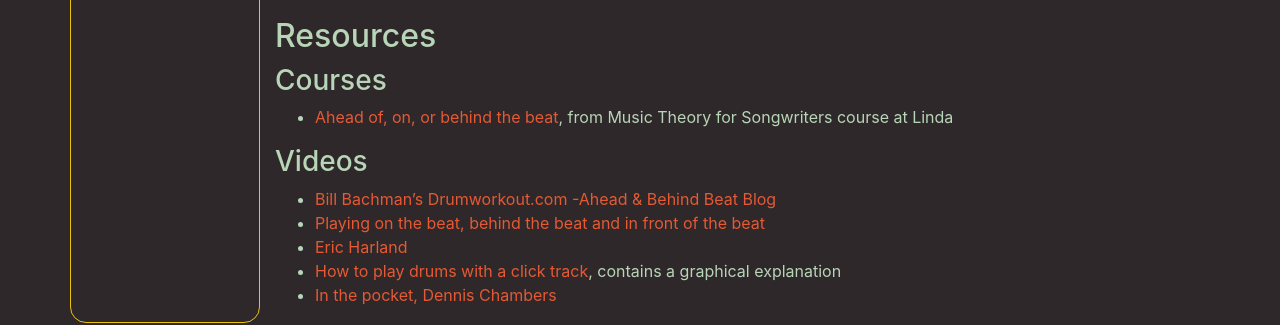
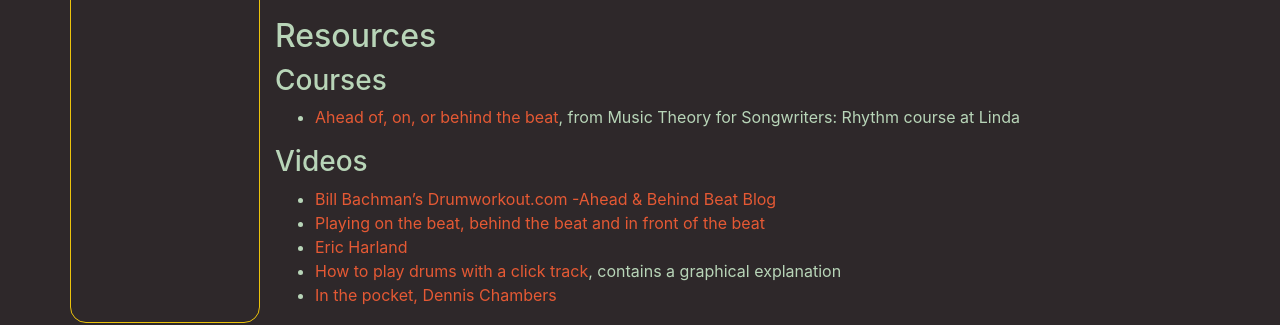
Before and after one commit to MisterY/music-site, a Jekyll site: the page built from drums/beat.md, in a window 1280 px wide. Shown: the part 405-730 px from the top of the page. Built offline with Jekyll 4.4.1, drawn with Linux system fonts in a browser that asks for light colours; nearby versions of some CDN libraries; our own code applies the rules of GitHub Pages for plain Markdown files.

Commit message:
rhythm course theory

```diff
--- a/drums/beat.md
+++ b/drums/beat.md
@@ -17,7 +17,7 @@ Playing behind the beat is also called "in the pocket".
 
 ### Courses
 
-- [Ahead of, on, or behind the beat](https://www.lynda.com/Audio-Music-tutorials/Ahead-behind-beat/544274/595250-4.html), from Music Theory for Songwriters course at Linda
+- [Ahead of, on, or behind the beat](https://www.lynda.com/Audio-Music-tutorials/Ahead-behind-beat/544274/595250-4.html), from Music Theory for Songwriters: Rhythm course at Linda
 
 ### Videos
 
```
Also changed, not shown: drums/dynamics.md (+1 -1 lines).
